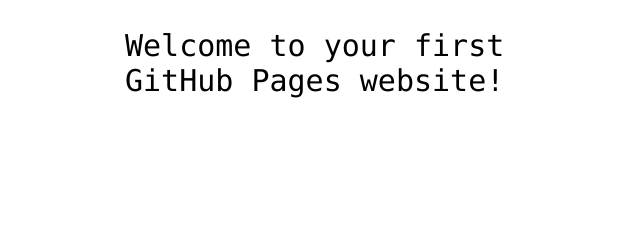
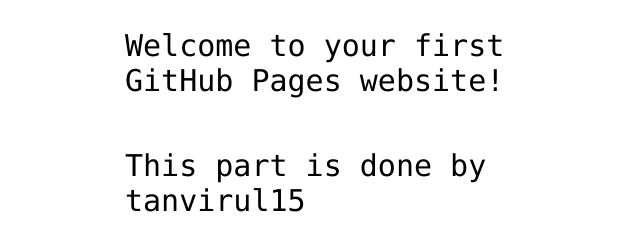
Before and after one commit to islamtanvirul73/hello-world, a plain HTML site: page index.html in a window 1280 px wide. Shown: the part 360-610 px from the top of the page, without its empty margins (315-955 px from the left). Drawn offline with Linux system fonts and the light colour scheme.

Commit message:
Update index.html
1st change from tanvirul15

```diff
--- a/index.html
+++ b/index.html
@@ -13,6 +13,8 @@
 
 <!-- Change this code here by copy and pasting your template on line 15 -->
 <p>Welcome to your first GitHub Pages website!</p>
+  <!---                          ===================================================================================--->
+  <p>This part is done by tanvirul15</p>
 
 </body>
 </html>
```
